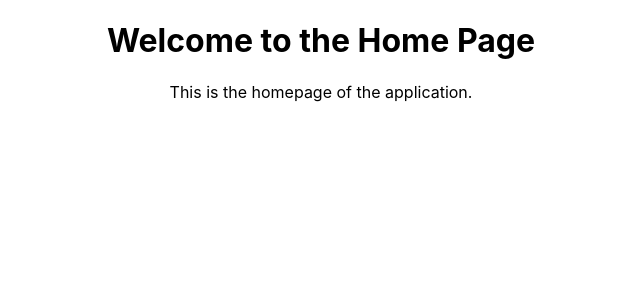
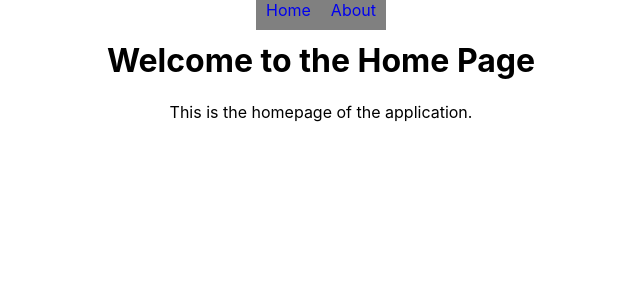
Before and after one commit to jahangir3333/React-1, a React (Create React App) app: page / in a window 1280 px wide. Shown: the top 300 px of the page, without its empty margins (319-959 px from the left). Built offline with nearby package versions, Linux system fonts and the light colour scheme.

Commit message:
first commit

```diff
--- a/src/App.js
+++ b/src/App.js
@@ -1,5 +1,7 @@
 import './App.css';
 import HomePage from './HomePage'; // Import HomePage component
+import AboutPage from './AboutPage'; // Import AboutPage component
+import { BrowserRouter as Router, Route, Link, Switch } from 'react-router-dom'; // Import routing components
 
 function App() {
    let style={
@@ -9,9 +11,18 @@ function App() {
   }
 
   return (
-    <div className="App">
-      <HomePage />
-    </div>
+    <Router>
+      <div className="App">
+        <nav>
+          <Link to="/" style={style}>Home</Link>
+          <Link to="/about" style={style}>About</Link>
+        </nav>
+        <Switch>
+          <Route exact path="/" component={HomePage} />
+          <Route path="/about" component={AboutPage} />
+        </Switch>
+      </div>
+    </Router>
   );
 }
 
```
